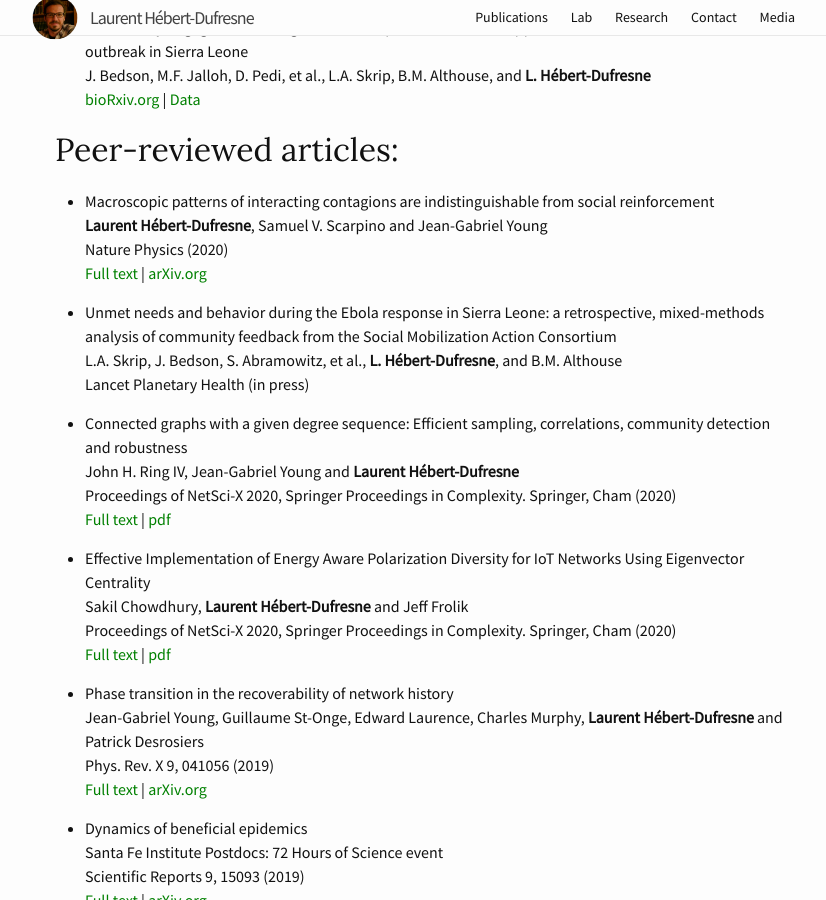
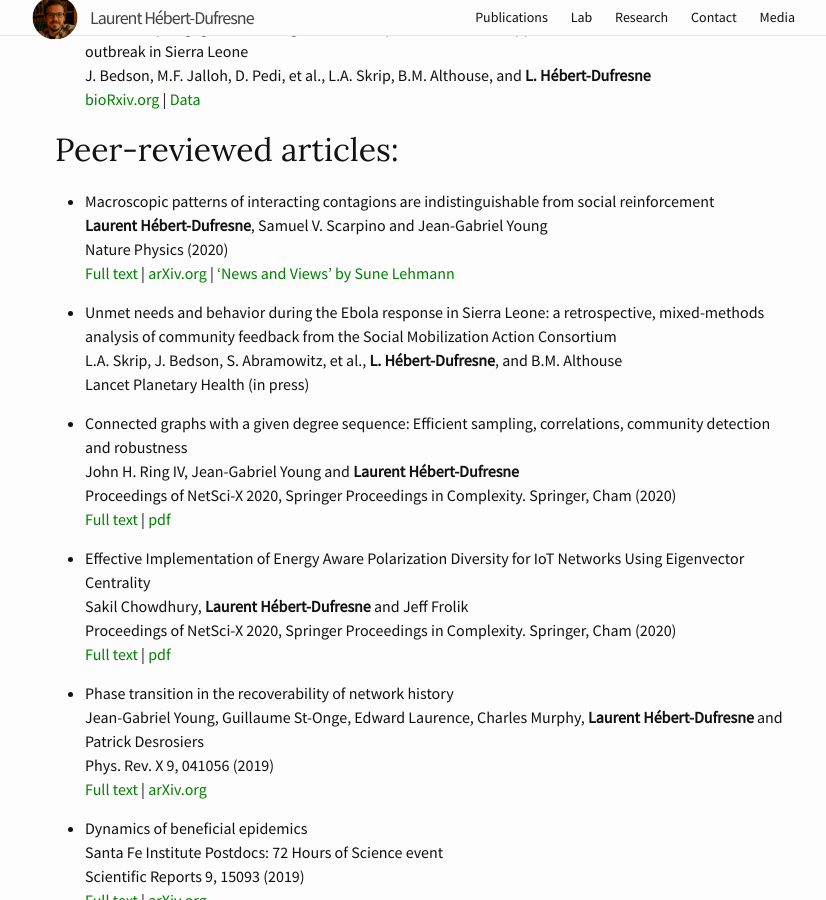
Before and after one commit to laurenthebertdufresne/laurenthebertdufresne.github.io, a Jekyll site: the page built from _pages/publications.md, in a window 1280 px wide and 900 px high, scrolled down 621 px. Shown: the whole window, without its empty margins (215-1041 px from the left). Built offline with Jekyll 4.4.1, drawn with Linux system fonts in a browser that asks for light colours.

Commit message:
News and views link

```diff
--- a/_pages/publications.md
+++ b/_pages/publications.md
@@ -24,7 +24,7 @@ weight: 2
 *   Macroscopic patterns of interacting contagions are indistinguishable from social reinforcement
     **Laurent Hébert-Dufresne**, Samuel V. Scarpino and Jean-Gabriel Young
     Nature Physics (2020)
-    [Full text](https://www.nature.com/articles/s41567-020-0791-2) | [arXiv.org](https://arxiv.org/abs/1906.01147)
+    [Full text](https://www.nature.com/articles/s41567-020-0791-2) | [arXiv.org](https://arxiv.org/abs/1906.01147) | ['News and Views' by Sune Lehmann](https://www.nature.com/articles/s41567-020-0817-9)
 
 *   Unmet needs and behavior during the Ebola response in Sierra Leone: a retrospective, mixed-methods analysis of community feedback from the Social Mobilization Action Consortium
     L.A. Skrip, J. Bedson, S. Abramowitz, et al., **L. Hébert-Dufresne**, and B.M. Althouse
```
